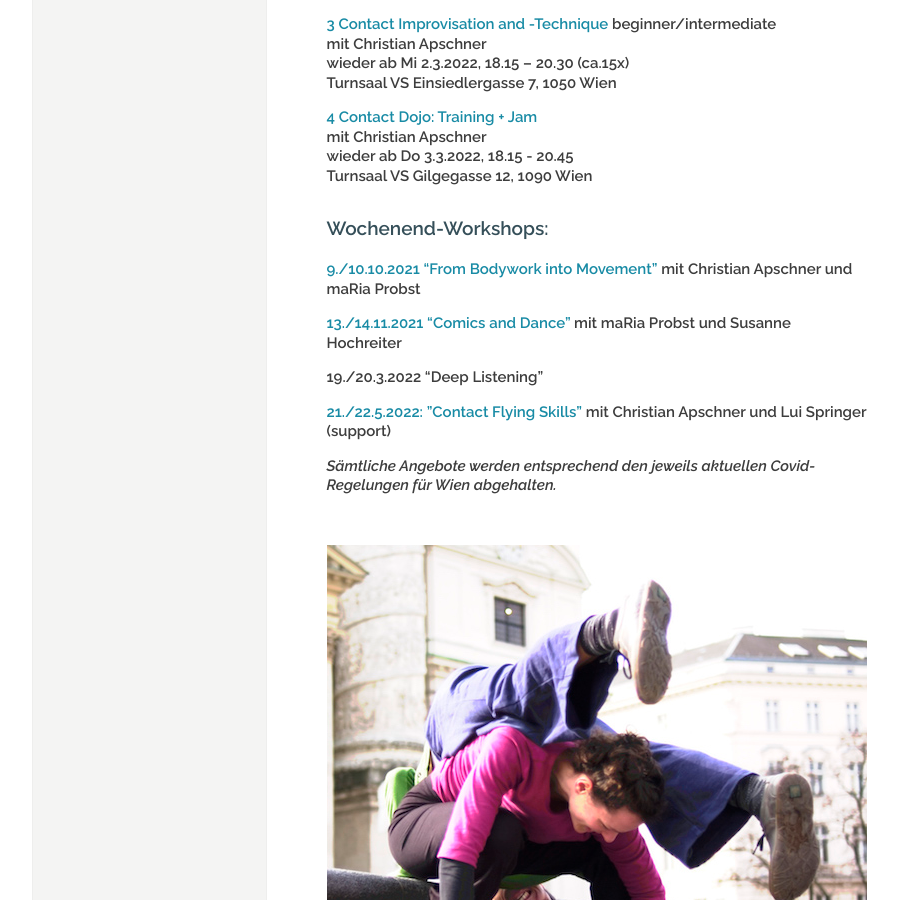
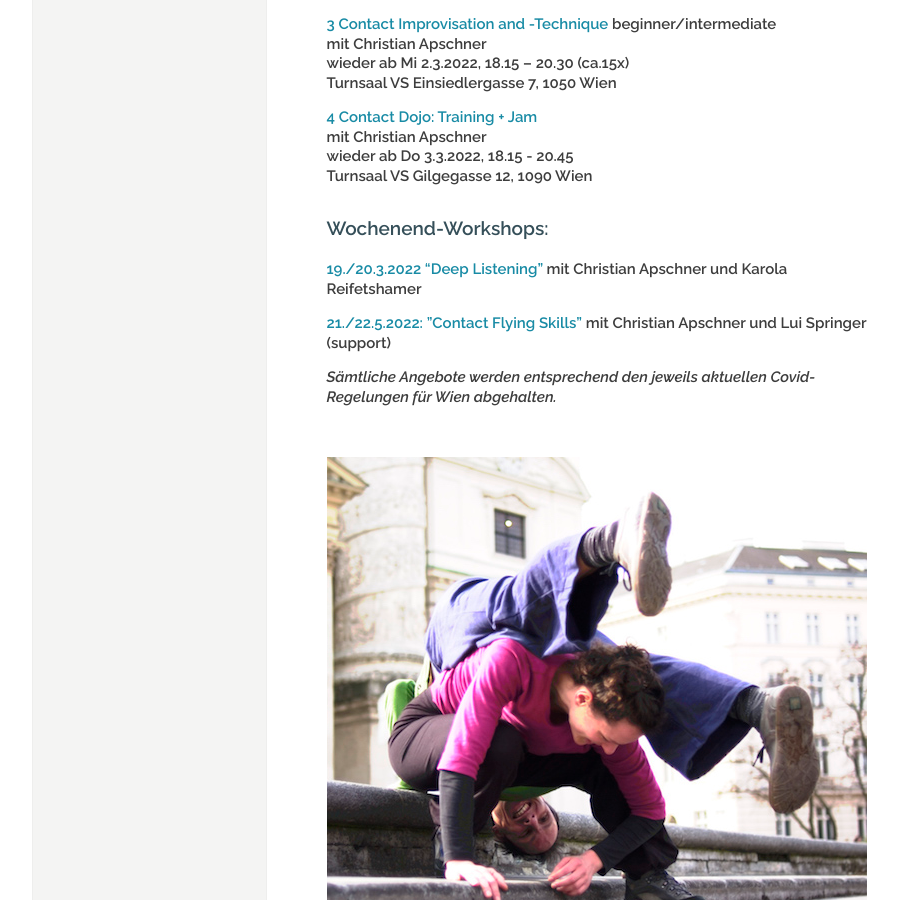
Before and after one commit to manulari/rollingpointat, a Jekyll site: the page built from _pages_de/index.md, in a window 1280 px wide and 900 px high, scrolled down 1562 px. Shown: the whole window, without its empty margins (152-1050 px from the left). Built offline with Jekyll 4.4.1, drawn with Linux system fonts in a browser that asks for light colours; comment, search, counter and statistics services are not loaded.

Commit message:
Update page (de) “index”

```diff
--- a/_pages_de/index.md
+++ b/_pages_de/index.md
@@ -54,11 +54,7 @@ Turnsaal VS Einsiedlergasse 7, 1050 Wien**
 
 ### Wochenend-Workshops:
 
-**[9./10.10.2021 "From Bodywork into Movement"](/workshops#bodywork)** **mit Christian Apschner und maRia Probst**
-
-**[13./14.11.2021 "Comics and Dance"](/workshops#comics) mit maRia Probst und Susanne Hochreiter**
-
-**19./20.3.2022 "Deep Listening"**
+**[19./20.3.2022 "Deep Listening"](/workshops/deeplistening) mit Christian Apschner und Karola Reifetshamer**
 
 **[21./22.5.2022: "Contact Flying Skills"](/workshops#flying)** **mit Christian Apschner und Lui Springer (support)**
 
```
